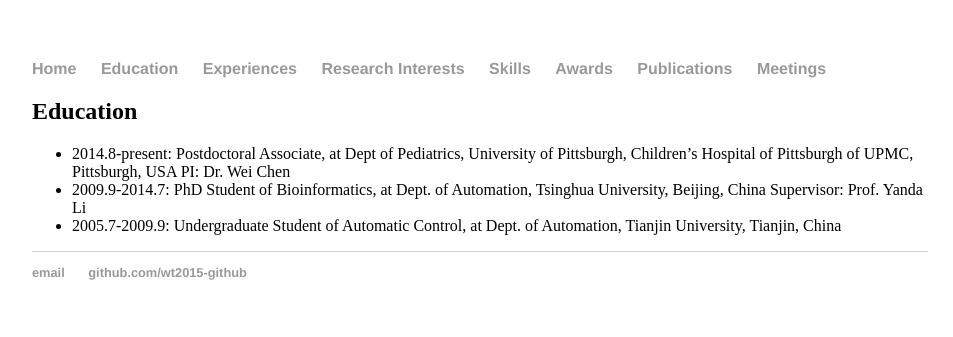
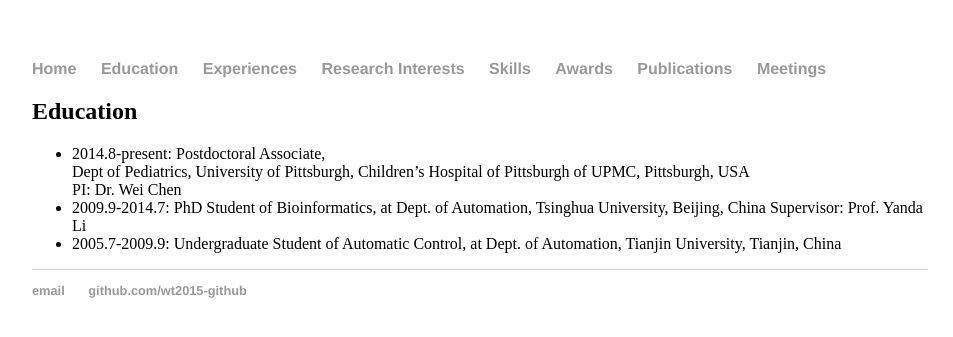
Before and after one commit to wt2015-github/wt2015-github.github.io, a Jekyll site: the page built from education/index.html, in a window 1280 px wide. Shown: the top 337 px of the page, without its empty margins (160-1113 px from the left). Built offline with Jekyll 4.4.1, drawn with Linux system fonts in a browser that asks for light colours.

```diff
--- a/education/index.html
+++ b/education/index.html
@@ -6,8 +6,9 @@ title: Education
 	<a name="Education"></a>
 	<h2>Education</h2>
 	<ul>
-		<li><span> 2014.8-present: Postdoctoral Associate, at Dept of Pediatrics, University of Pittsburgh, Children’s Hospital of Pittsburgh of UPMC, Pittsburgh, USA
-                                     PI: Dr. Wei Chen</span></li>
+		<li><span> 2014.8-present: Postdoctoral Associate,<br/>
+			Dept of Pediatrics, University of Pittsburgh, Children’s Hospital of Pittsburgh of UPMC, Pittsburgh, USA<br/>
+			PI: Dr. Wei Chen</span></li>
 		<li><span> 2009.9-2014.7: PhD Student of Bioinformatics, at Dept. of Automation, Tsinghua University, Beijing, China
                                         Supervisor: Prof. Yanda Li</span></li>
 		<li><span> 2005.7-2009.9: Undergraduate Student of Automatic Control, at Dept. of Automation, Tianjin University, Tianjin, China</span></li>
```
